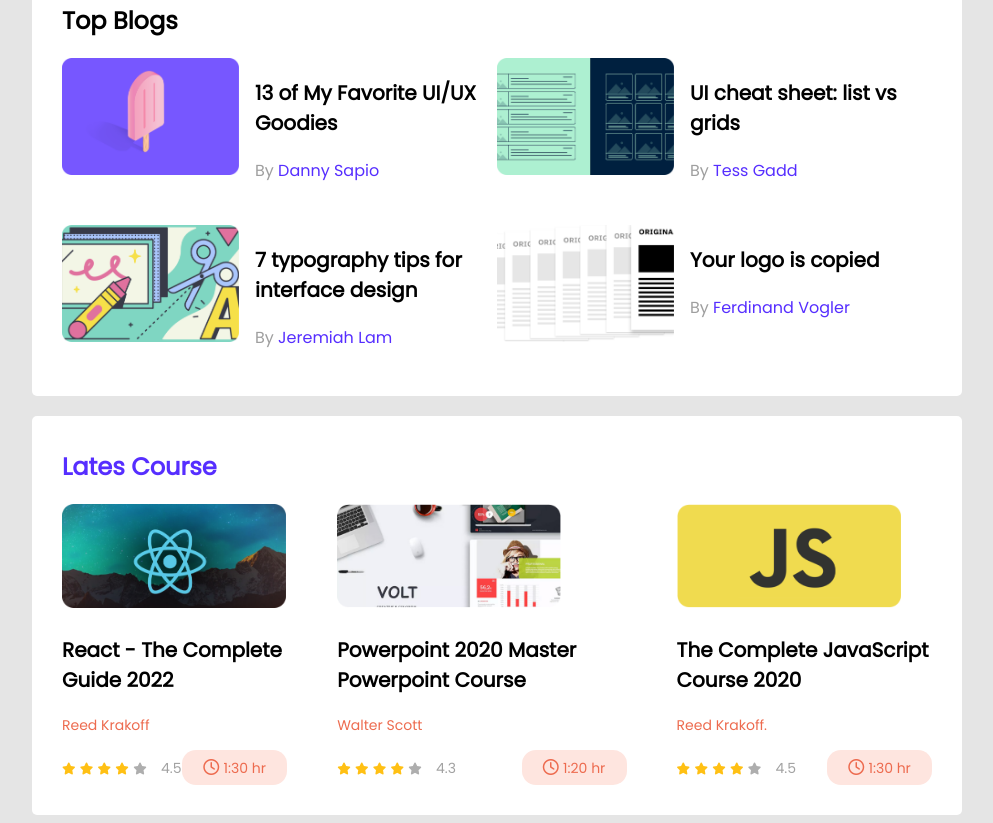
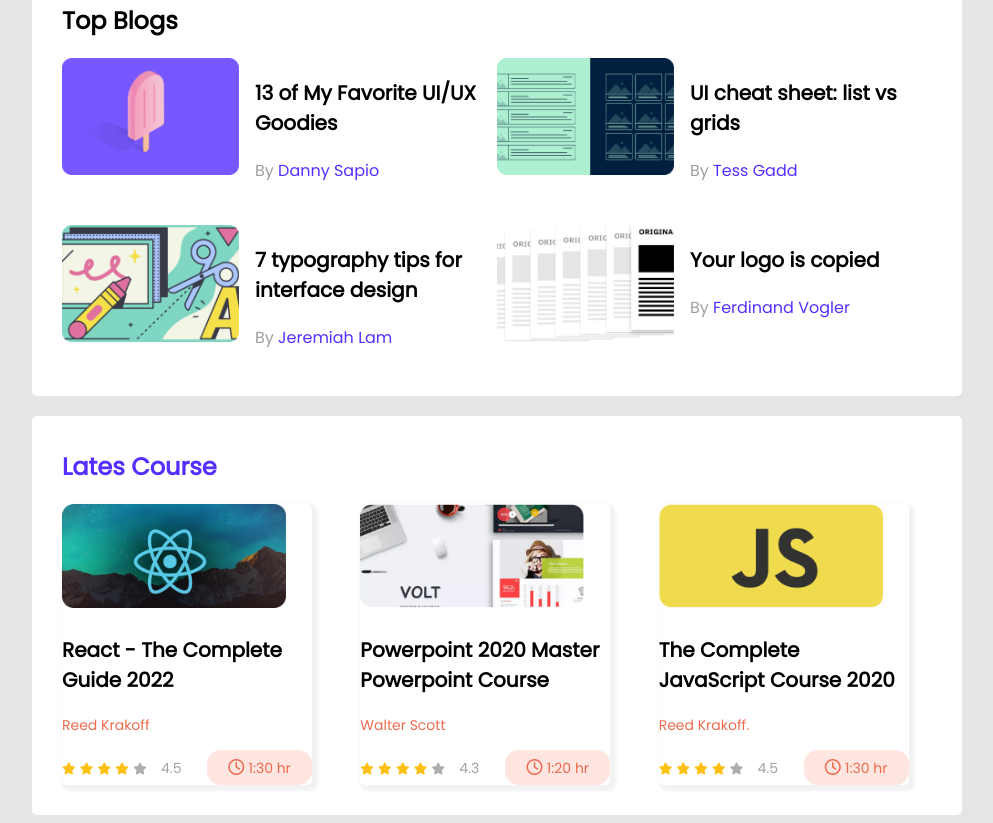
Before and after one commit to mfarhadattari/leader-board-css3, a plain HTML site: page index.html in a window 1280 px wide. Shown: the part 301-1124 px from the top of the page, without its empty margins (143-1136 px from the left). Drawn offline with Linux system fonts and the light colour scheme.

Commit message:
Apply grid on course section

```diff
--- a/index.html
+++ b/index.html
@@ -20,9 +20,14 @@
 
     <!-- header end -->
 
-    <!-- top player and blog -->
+    <!--------------------------
+        top player and blog
+    ----------------------------->
     <main>
         <section class="container">
+            <!--------------------------
+                     top players
+            ------------------------- -->
             <div class="top-players">
                 <h2 class="section-title">Top Players</h2>
                 <div class="players">
@@ -53,6 +58,10 @@
                 </div>
             </div>
             <hr>
+
+            <!--------------------------
+                Top Blogs
+            ---------------------------->
             <div class="top-blogs">
                 <h2>Top Blogs</h2>
                 <div class="blogs">
@@ -111,12 +120,19 @@
                 </div>
             </div>
         </section>
+
+    <!------------------
+         Lates Course
+    -------------------->
         <section class="container">
-            <h2 class="section-title">Lates Course</h2>
+            <h2 class="section-title">
+                Lates Course
+            </h2>
 
             <div class="courses">
 
                 <div class="course">
+                    <div class="course-info">
                         <div class="course-thumbnail">
                             <img src="./images/courses/course-1.png" alt="">
                         </div>
@@ -126,7 +142,8 @@
                         <p class="course-author">
                             Reed Krakoff
                         </p>
-                    <div class="course-info">
+                    </div>
+                    <div class="course-details">
                         <div class="course-rating">
                             <i class="fa-solid fa-star filled"></i>
                             <i class="fa-solid fa-star filled"></i>
@@ -144,6 +161,7 @@
                 </div>
 
                 <div class="course">
+                    <div class="course-info">
                         <div class="course-thumbnail">
                             <img src="./images/courses/course-2.png" alt="">
                         </div>
@@ -153,7 +171,8 @@
                         <p class="course-author">
                             Walter Scott
                         </p>
-                    <div class="course-info">
+                    </div>
+                    <div class="course-details">
                         <div class="course-rating">
                             <i class="fa-solid fa-star filled"></i>
                             <i class="fa-solid fa-star filled"></i>
@@ -171,6 +190,7 @@
                 </div>
 
                 <div class="course">
+                    <div class="course-info">
                         <div class="course-thumbnail">
                             <img src="./images/courses/course-3.png" alt="">
                         </div>
@@ -180,7 +200,8 @@
                         <p class="course-author">
                             Reed Krakoff.
                         </p>
-                    <div class="course-info">
+                    </div>
+                    <div class="course-details">
                         <div class="course-rating">
                             <i class="fa-solid fa-star filled"></i>
                             <i class="fa-solid fa-star filled"></i>
--- a/styles/style.css
+++ b/styles/style.css
@@ -26,7 +26,9 @@ hr {
     margin-bottom: 30px;
 }
 
-/* top players style */
+/*-----------------------
+top players style
+------------------------*/
 .top-players {
     margin-bottom: 30px;
 }
@@ -59,7 +61,9 @@ hr {
     color: #000000;
 }
 
-/* top blogs styles */
+/*----------------------
+    top blogs styles
+--------------------------*/
 
 .blogs {
     display: grid;
@@ -96,8 +100,15 @@ hr {
 --------------------------- */
 
 .courses{
-    display: flex;
-    gap: 50px;
+    display: grid;
+    grid-template-columns: repeat(3, 1fr);
+    grid-column-gap: 25px;
+}
+.course{
+   width: 250px;
+   border-radius: 5px;
+   box-shadow:  3px 3px 3px 3px  rgba(0, 0, 0, 0.05);
+
 }
 .course .course-thumbnail img {
     width: 224px;
@@ -113,7 +124,7 @@ hr {
     font-size: 14px;
 }
 
-.course-info {
+.course-details{
     display: flex;
     justify-content: space-between;
     align-items: center
```
Lines whose indentation alone changed are shown as unchanged.
